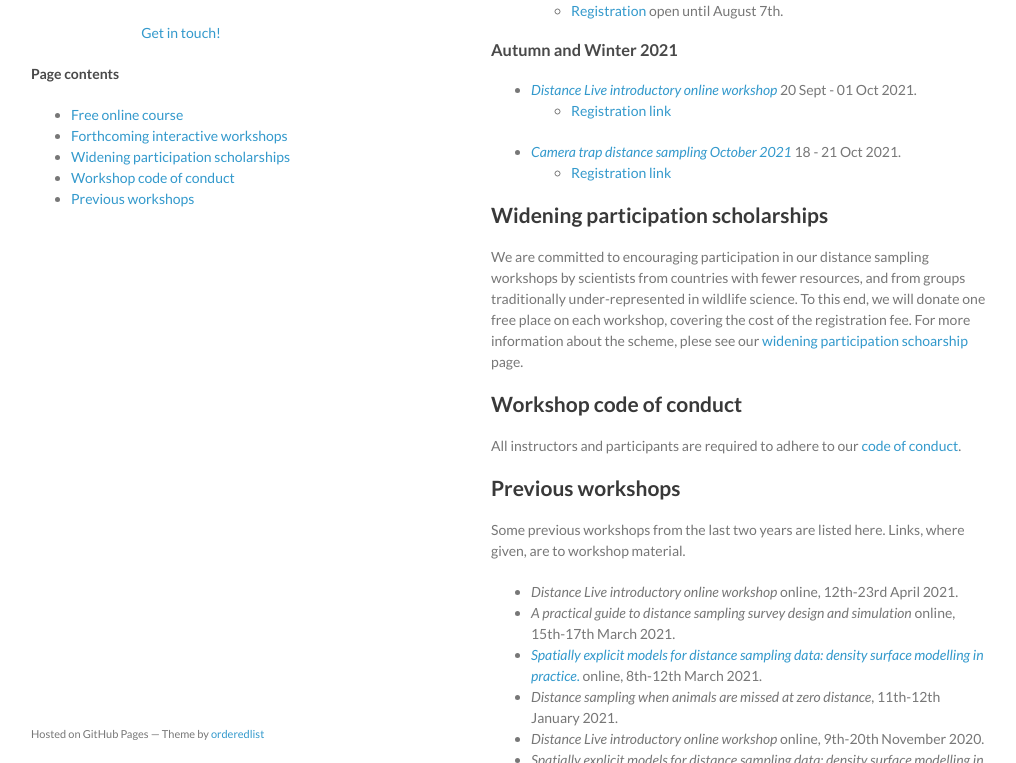
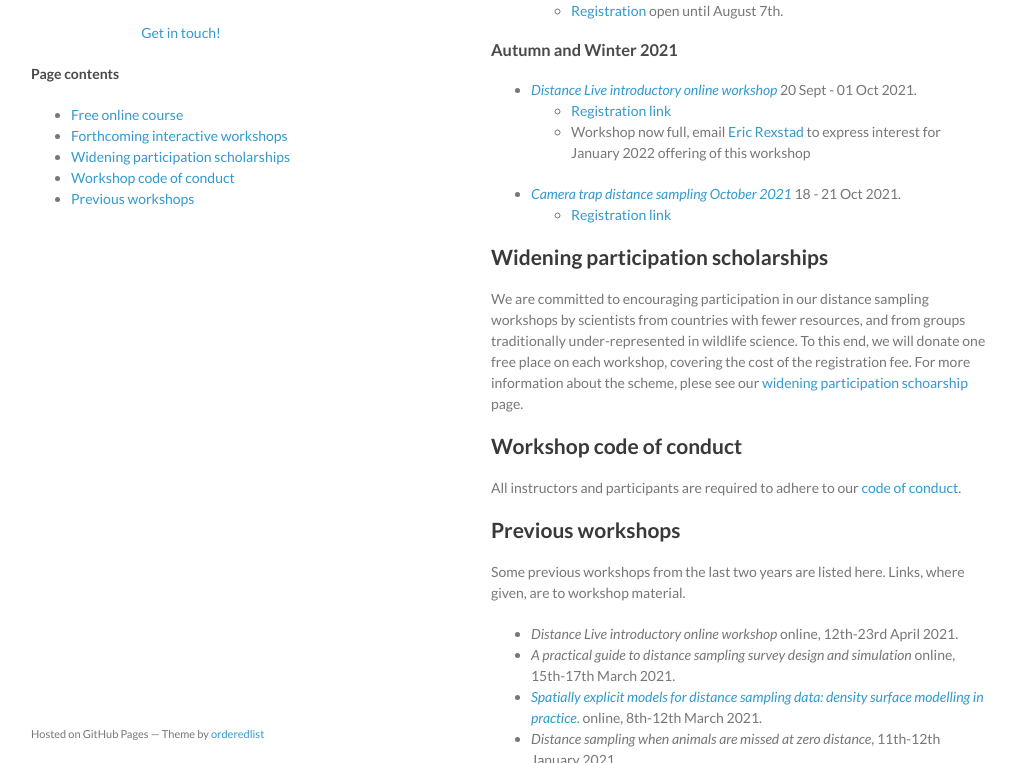
Before and after one commit to distanceworkshops/distanceworkshops.github.io, a Jekyll site: the page built from index.md, in a window 1280 px wide and 900 px high, scrolled down 440 px, cut to the strip 137-900 px from the top of the window. Shown: the whole strip, without its empty margins (129-1145 px from the left). Built offline with Jekyll 4.4.1, drawn with Linux system fonts in a browser that asks for light colours.

Commit message:
Sept 21 intro workshop full

```diff
--- a/index.md
+++ b/index.md
@@ -30,6 +30,7 @@ The following workshops are currently planned.  We will post further updates her
 
 - [*Distance Live introductory online workshop*](intro-sep-2021) 20 Sept - 01 Oct 2021.
   - [Registration link](https://onlineshop.st-andrews.ac.uk/conferences-and-events/events/creem/online-live-workshop-introductory-distance-sampling-20th-september-1st-october-2021)
+  - Workshop now full, email [Eric Rexstad](mailto:er26@st-andrews.ac.uk) to express interest for January 2022 offering of this workshop
 - [*Camera trap distance sampling October 2021*](CTDS-Oct2021) 18 - 21 Oct 2021.
   - [Registration link](https://onlineshop.st-andrews.ac.uk/conferences-and-events/events/creem/online-workshop-analysis-of-camera-trap-data-with-distance-sampling-18th-21st-october-2021)
 
```
